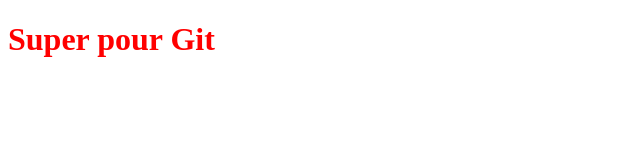
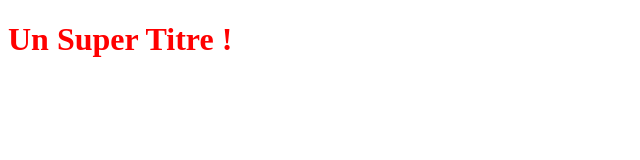
Before and after one commit to Mohamed-ju/OpenclassroomProject, a plain HTML site: page index.html in a window 1280 px wide. Shown: the whole page, without its empty margins (0-640 px from the left). Drawn offline with Linux system fonts and the light colour scheme.

Commit message:
Modification du titre h1

```diff
--- a/index.html
+++ b/index.html
@@ -7,6 +7,6 @@
     <title></title>
 </head>
 <body>
-    <h1>Super pour Git</h1>
+    <h1>Un Super Titre !</h1>
 </body>
 </html>
```
